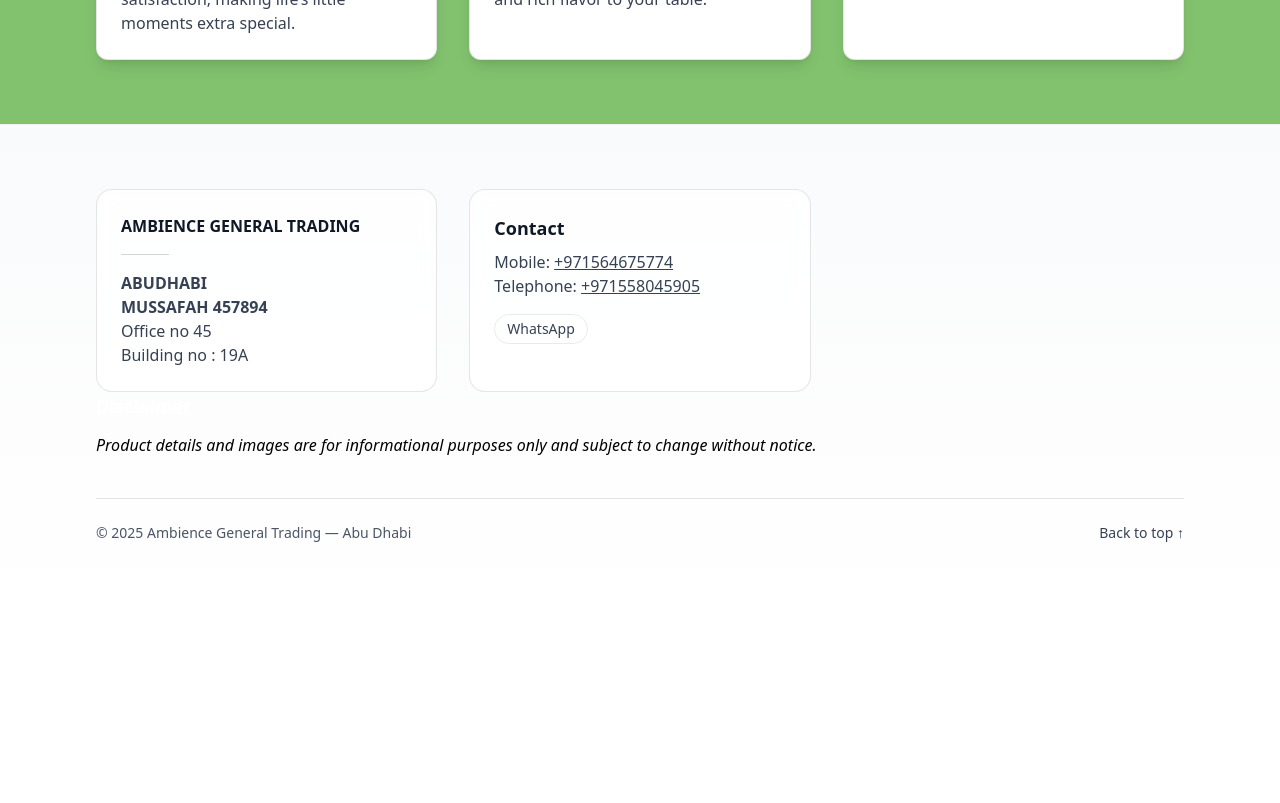
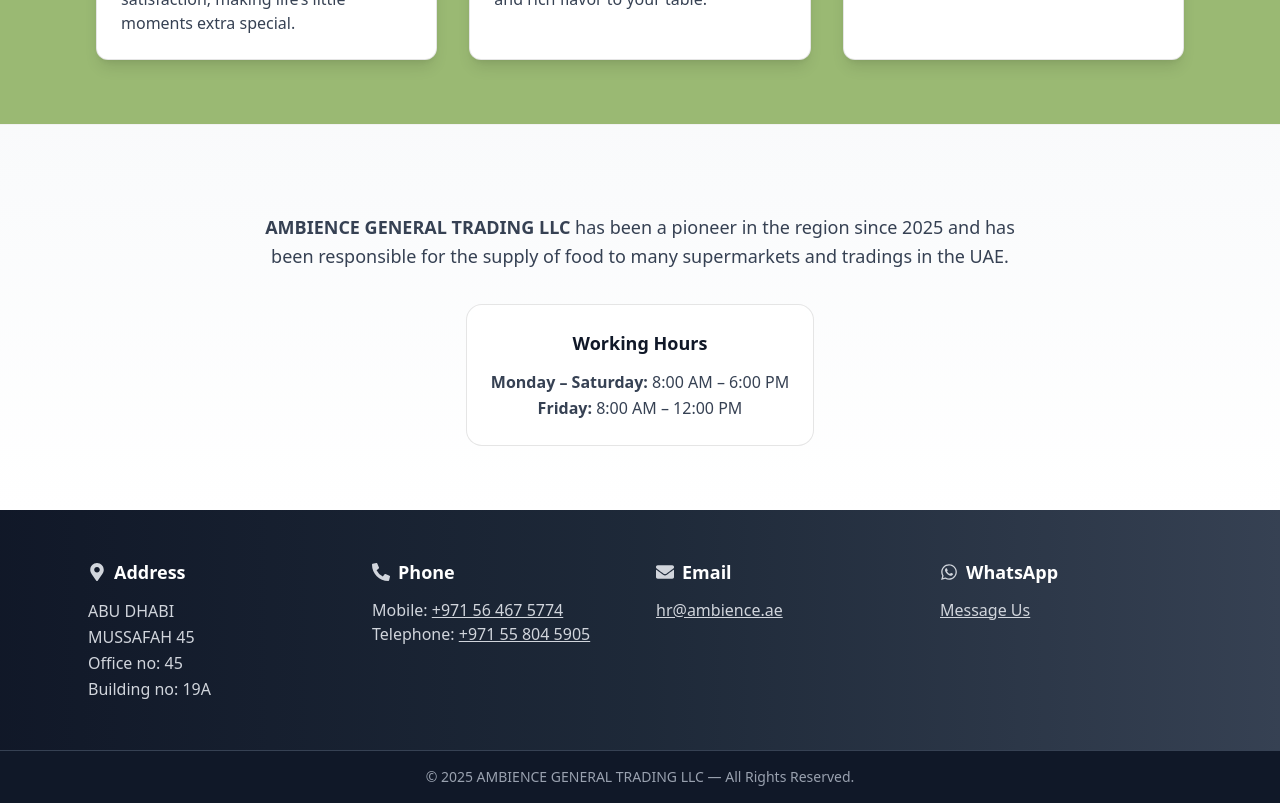
Before and after one commit to FARISKP001/Ambience, a React (Vite) app: page / in a window 1280 px wide. Shown: the part 1940-2743 px from the top of the page. Before the commit the page ends 2547 px from the top, so only its background shows below. Built offline with nearby package versions, Linux system fonts and the light colour scheme.

Commit message:
UI Changes

```diff
--- a/package.json
+++ b/package.json
@@ -13,7 +13,8 @@
     "@headlessui/react": "^2.2.7",
     "@heroicons/react": "^2.2.0",
     "react": "^19.1.1",
-    "react-dom": "^19.1.1"
+    "react-dom": "^19.1.1",
+    "react-icons": "^5.5.0"
   },
   "devDependencies": {
     "@eslint/js": "^9.33.0",
--- a/src/App.jsx
+++ b/src/App.jsx
@@ -1,6 +1,7 @@
 import { useState } from 'react'
 import { Dialog, DialogPanel } from '@headlessui/react'
 import { Bars3Icon, XMarkIcon } from '@heroicons/react/24/outline'
+import { FaMapMarkerAlt, FaPhoneAlt, FaWhatsapp, FaEnvelope } from "react-icons/fa";
 import main from './assets/main.jpg'
 import FrozenMeat from './assets/Frozen Meat.jpg'
 import Chocolates from './assets/chocolates.jpg'
@@ -10,8 +11,10 @@
 import coc from './assets/coc.jpg'
 
 const navigation = [
+  { name: 'Home', href: '#home' },
   { name: 'Products', href: '#products' },
-  { name: 'About Us', href: '#about' }, // <-- new link to footer section
+  { name: 'About', href: '#about' },
+  { name: 'Contact', href: '#contact' },
 
 ]
 
@@ -21,8 +24,7 @@
   return (
     <div className="bg-white dark:bg-gray-900">
       {/* === Header === */}
-      <header className="h-14 bg-[#e6f7ec] dark:bg-[#203325] shadow-sm flex items-center justify-between px-4 sm:px-6">
-
+     <header className="fixed top-0 left-0 w-full h-14 bg-[#e6f7ec] dark:bg-[#203325] shadow-sm flex items-center justify-between px-4 sm:px-6 z-50">
         {/* Stylish Company Name */}
         <div className="flex items-center">
           <span className="text-2xl font-extrabold tracking-wide
@@ -100,9 +102,9 @@
           </DialogPanel>
         </Dialog>
       </header>
-
-      {/* === Hero Section (full bg image) === */}
-<div className="relative isolate px-0 pt-0">
+<div className="pt-14"></div>
+      {/* === Hero Section === */}
+<div id="home" className="relative isolate px-0 pt-0">
   <div className="relative h-[32rem] sm:h-[40rem] lg:h-[44rem]">
     <img src={main} alt="Ambience Trading" className="absolute inset-0 h-full w-full object-cover" />
     <div className="absolute inset-0 bg-black/40" />
@@ -122,11 +124,13 @@
     </div>
   </div>
 </div>
+
       {/* === Products === */}
       <section
   id="products"
-        className="relative bg-[#82C26E] dark:bg-[#203325] pt-10 pb-16 scroll-mt-16 -mt-px border-t border-transparent"
+  className="relative bg-[#9ab973] dark:bg-[#203325] pt-10 pb-16 scroll-mt-16 -mt-px border-t border-transparent"
 >
+
         <div className="mx-auto max-w-6xl px-6 lg:px-8">
           <div className="text-center mb-12">
             <h2 className="text-3xl font-bold tracking-tight text-gray-900 dark:text-white sm:text-4xl">
@@ -202,83 +206,104 @@
         </div>
       </section>
 
-      {/* === About Us (Footer) === */}
-      <footer
+      {/* === About Us Section === */}
+      <section
   id="about"
   className="relative bg-gradient-to-b from-gray-50 to-white dark:from-gray-900 dark:to-gray-950 border-t border-black/5 dark:border-white/10"
 >
-        <div className="mx-auto max-w-6xl px-6 lg:px-8 py-16">
-          <div className="grid gap-8 md:grid-cols-2 lg:grid-cols-3">
-            {/* Company Card */}
-            <div className="rounded-2xl border border-black/10 dark:border-white/10 bg-white/80 dark:bg-white/5 p-6 backdrop-blur">
-              <h3 className="text-m font-bold text-gray-900 dark:text-white">
-                AMBIENCE GENERAL TRADING
+        <div className="mx-auto max-w-6xl px-6 lg:px-8 py-16 text-center">
+          <h2 className="text-3xl font-bold tracking-tight text-gray-900 dark:text-white sm:text-4xl">
+
+          </h2>
+          <p className="mt-6 text-lg text-gray-700 dark:text-gray-300 max-w-3xl mx-auto leading-relaxed">
+            <span className="font-semibold">AMBIENCE GENERAL TRADING LLC</span> has been a pioneer
+            in the region since 2025 and has been responsible for the supply of food
+            to many supermarkets and tradings in the UAE.
+          </p>
+
+          <div className="mt-8 p-6 rounded-2xl border border-black/10 dark:border-white/10 bg-white/80 dark:bg-white/5 backdrop-blur inline-block">
+            <h4 className="text-lg font-semibold text-gray-900 dark:text-white mb-3">Working Hours</h4>
+            <p className="text-gray-700 dark:text-gray-300 leading-relaxed">
+              <strong>Monday – Saturday:</strong> 8:00 AM – 6:00 PM <br />
+              <strong>Friday:</strong> 8:00 AM – 12:00 PM
+            </p>
+          </div>
+        </div>
+      </section>
+{/* === Contact Us (Footer Bar) === */}
+<section
+  id="contact"
+  className="bg-gradient-to-r from-gray-900 via-gray-800 to-gray-700 text-white py-12"
+>
+  <div className="max-w-6xl mx-auto grid gap-8 md:grid-cols-4 px-6 text-center md:text-left">
+
+    {/* Address */}
+    <div>
+      <h3 className="text-lg font-semibold mb-3 flex items-center justify-center md:justify-start gap-2">
+        <FaMapMarkerAlt className="text-gray-300" /> Address
       </h3>
-
-              <div className="mt-4 h-px w-12 bg-gray-300 dark:bg-white/20" />
-              <p className="mt-4 text-gray-700 dark:text-gray-300">
-                <span className="font-semibold">ABUDHABI</span>
-                <br />
-                <span className="font-semibold">MUSSAFAH 457894</span>
-                <br />
-                Office no 45
-                <br />
-                Building no : 19A
+      <p className="text-gray-300 leading-relaxed">
+        ABU DHABI <br />
+        MUSSAFAH 45 <br />
+        Office no: 45 <br />
+        Building no: 19A
       </p>
     </div>
 
-            {/* Contact Card */}
-            <div className="rounded-2xl border border-black/10 dark:border-white/10 bg-white/80 dark:bg-white/5 p-6 backdrop-blur">
-              <h4 className="text-lg font-semibold text-gray-900 dark:text-white">Contact</h4>
-              <p className="mt-2 text-gray-700 dark:text-gray-300">
+    {/* Phone */}
+    <div>
+      <h3 className="text-lg font-semibold mb-3 flex items-center justify-center md:justify-start gap-2">
+        <FaPhoneAlt className="text-gray-300" /> Phone
+      </h3>
+      <p className="text-gray-300">
         Mobile:{" "}
-                <a href="tel:71564675774" className="underline hover:text-emerald-600 dark:hover:text-emerald-400">
-                  +971564675774
-                </a>
-                <br />
-                Telephone:{" "}
-                <a href="tel:9545415121" className="underline hover:text-emerald-600 dark:hover:text-emerald-400">
-                  +971558045905
+        <a href="tel:+971564675774" className="underline hover:text-white">
+          +971 56 467 5774
         </a>
       </p>
-              <div className="mt-4 flex gap-2">
+      <p className="text-gray-300">
+        Telephone:{" "}
+        <a href="tel:+971558045905" className="underline hover:text-white">
+          +971 55 804 5905
+        </a>
+      </p>
+    </div>
 
+    {/* Email */}
+    <div>
+      <h3 className="text-lg font-semibold mb-3 flex items-center justify-center md:justify-start gap-2">
+        <FaEnvelope className="text-gray-300" /> Email
+      </h3>
+      <p className="text-gray-300">
+        <a href="mailto:hr@ambience.ae" className="underline hover:text-white">
+          hr@ambience.ae
+        </a>
+      </p>
+    </div>
+
+    {/* WhatsApp */}
+    <div>
+      <h3 className="text-lg font-semibold mb-3 flex items-center justify-center md:justify-start gap-2">
+        <FaWhatsapp className="text-gray-300" /> WhatsApp
+      </h3>
+      <p>
         <a
           href="https://wa.me/+971558045905"
           target="_blank"
           rel="noreferrer"
-                  className="rounded-full border border-gray-300/50 px-3 py-1 text-sm text-gray-700 dark:text-gray-300 hover:bg-gray-100 dark:hover:bg-white/10"
+          className="underline hover:text-white text-gray-300"
         >
-                  WhatsApp
+          Message Us
         </a>
+      </p>
     </div>
   </div>
-
-
-          </div>
-{/* Disclaimer */}
-        <div>
-          <h2 className="text-lg font-semibold text-white mb-3">Disclaimer</h2>
-          <p className="leading-relaxed italic">
-            Product details and images are for informational purposes only
-            and subject to change without notice.
-          </p>
+</section>
+{/* === Copyright Bar === */}
+<div className="bg-gray-900 text-gray-400 text-center py-4 text-sm border-t border-gray-700">
+  © {new Date().getFullYear()} AMBIENCE GENERAL TRADING LLC — All Rights Reserved.
 </div>
 
-          <div className="mt-10 flex flex-col items-center justify-between gap-4 border-t border-black/10 dark:border-white/10 pt-6 md:flex-row">
-            <p className="text-sm text-gray-600 dark:text-gray-400">
-              © {new Date().getFullYear()} Ambience General Trading — Abu Dhabi
-            </p>
-            <a
-              href="#"
-              onClick={(e) => { e.preventDefault(); window.scrollTo({ top: 0, behavior: 'smooth' }) }}
-              className="text-sm text-gray-700 hover:text-gray-900 dark:text-gray-300 dark:hover:text-white"
-            >
-              Back to top ↑
-            </a>
-          </div>
-        </div>
-      </footer>
     </div>
   )
 }
```
Also changed, not shown: 1 other file (tests, documents, lock files or other folders). Lines whose indentation alone changed are shown as unchanged.
